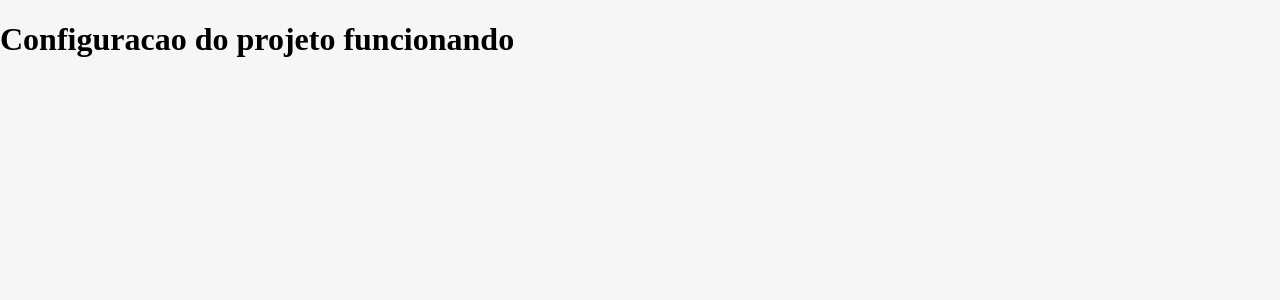
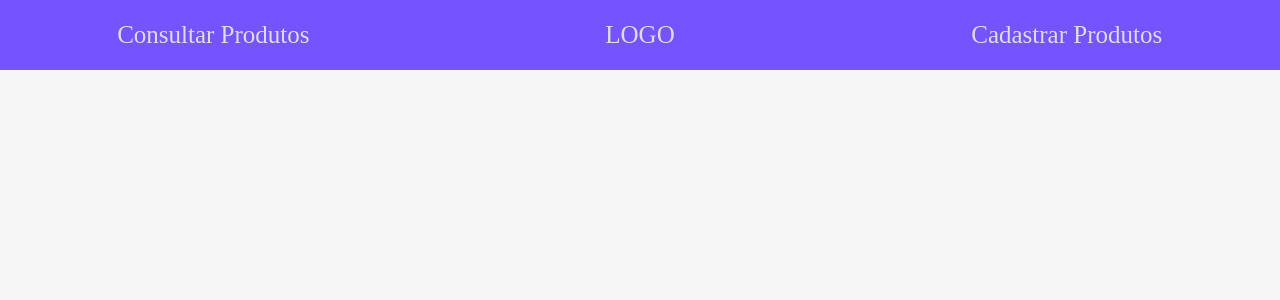
Before and after one commit to CeleiroDeProgramadores/celeiro-produtos-frontend, a React (Create React App) app: page / in a window 1280 px wide. Shown: the top 300 px of the page. Built offline with nearby package versions, Linux system fonts and the light colour scheme.

Commit message:
adicionando cabecalho

```diff
--- a/src/App.jsx
+++ b/src/App.jsx
@@ -1,11 +1,12 @@
 import React, { Component } from "react";
 import GlobalStyled from "./globalStyle";
+import Cadastro from "./components/cadastrarProdutos/index";
 class App extends Component {
   render() {
     return (
       <>
         <GlobalStyled />
-        <h1>Configuracao do projeto funcionando</h1>
+        <Cadastro />
       </>
     );
   }
--- a/src/components/Header/cabecalho.jsx
+++ b/src/components/Header/cabecalho.jsx
@@ -0,0 +1,12 @@
+import React from "react";
+import HeaderStyle from "./cabecalhoStyle";
+const header = () => {
+  return (
+    <HeaderStyle>
+      <div>Consultar Produtos</div>
+      <div>LOGO</div>
+      <div>Cadastrar Produtos</div>
+    </HeaderStyle>
+  );
+};
+export default header;
--- a/src/components/Header/cabecalhoStyle.js
+++ b/src/components/Header/cabecalhoStyle.js
@@ -0,0 +1,18 @@
+import styled from "styled-components";
+
+const headerStyle = styled.div`
+  display: flex;
+  background-color: #7553ff;
+  height: 70px;
+  justify-content: space-around;
+  align-items: center;
+  div {
+    flex: 1;
+    text-align: center;
+    font-family: Montserrat;
+    font-size: 25px;
+    color: #ddd;
+  }
+`;
+
+export default headerStyle;
--- a/src/components/Header/index.js
+++ b/src/components/Header/index.js
@@ -0,0 +1,3 @@
+import header from "./cabecalho";
+
+export default header;
--- a/src/components/cadastrarProdutos/cadastroProd.jsx
+++ b/src/components/cadastrarProdutos/cadastroProd.jsx
@@ -0,0 +1,6 @@
+import React from "react";
+import Header from "../Header/index";
+const cadastro = () => {
+  return <Header />;
+};
+export default cadastro;
--- a/src/components/cadastrarProdutos/index.js
+++ b/src/components/cadastrarProdutos/index.js
@@ -0,0 +1,3 @@
+import cadastro from "./cadastroProd";
+
+export default cadastro;
```
